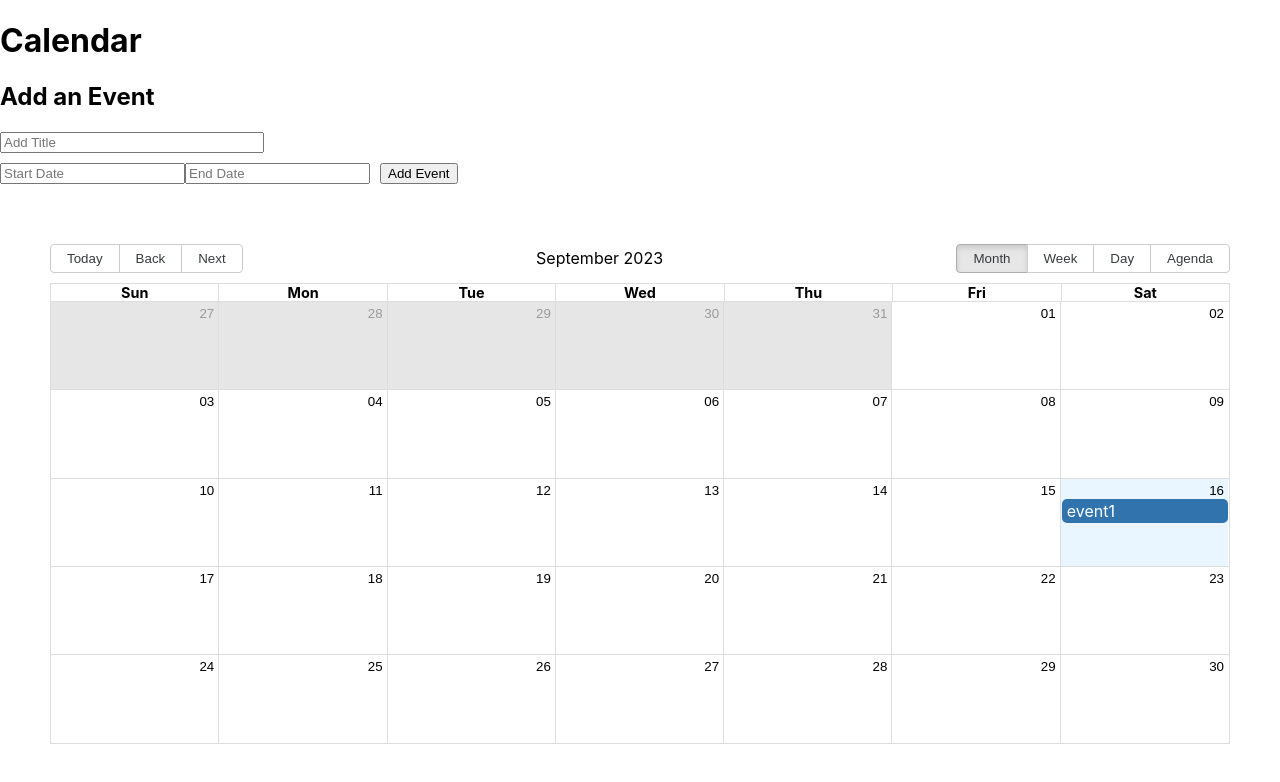
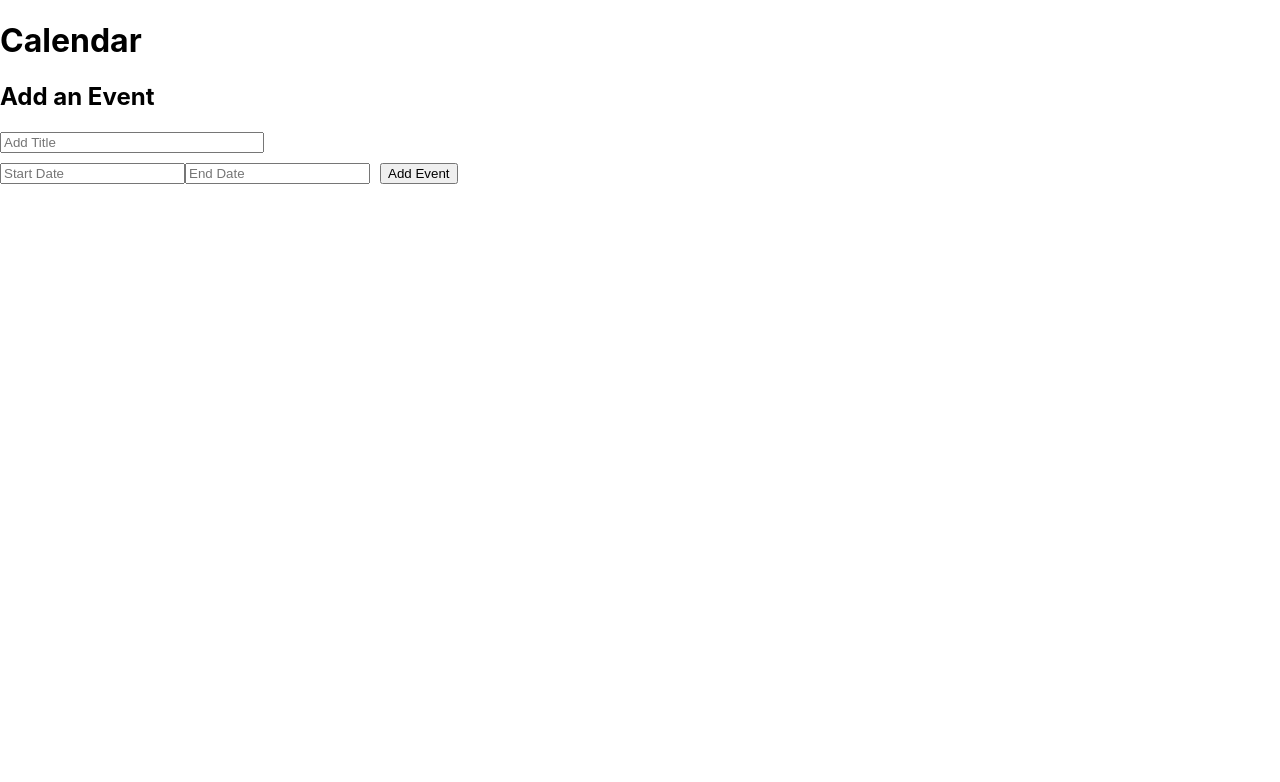
Before and after one commit to brandonfamiano/brainstation-calandar-api, a React (Create React App) app: page / in a window 1280 px wide. Shown: the top 782 px of the page. Built offline with nearby package versions, Linux system fonts and the light colour scheme; no server answers.

Commit message:
added styles.scss

```diff
--- a/package.json
+++ b/package.json
@@ -9,9 +9,11 @@
     "axios": "^1.5.0",
     "date-fns": "^2.30.0",
     "react": "^18.2.0",
+    "react-big-calendar": "^1.8.2",
     "react-datepicker": "^4.18.0",
     "react-dom": "^18.2.0",
     "react-scripts": "5.0.1",
+    "sass": "^1.67.0",
     "web-vitals": "^2.1.4"
   },
   "scripts": {
--- a/src/App.js
+++ b/src/App.js
@@ -9,6 +9,7 @@ import 'react-big-calendar/lib/css/react-big-calendar.css'
 import DatePicker from 'react-datepicker';
 import "react-datepicker/dist/react-datepicker.css";
 import axios from 'axios';
+import './styles/styles.scss'
 const locales ={
   'en-US': require('date-fns/locale/en-US')
 }
@@ -21,10 +22,9 @@ const localizer = dateFnsLocalizer({
   getDay,
   locales
 })
-
 const events =[
   {
-    title: "event1",
+    title: "Pair Programming",
     allday: true,
     start: new Date(2023,8, 16),
     end: new Date(2023,8  , 16)
@@ -60,7 +60,9 @@ function App() {
   function handleAddEvent(){
     setAllEvents([...allEvents, newEvent])
   }
+
   return (
+
     <div className="body">
       <h1>Calendar</h1>
       <h2>Add an Event</h2>
@@ -73,7 +75,8 @@ function App() {
       <DatePicker placeholderText='End Date'
       selected ={newEvent.end} onChange={(end)=> setNewEvent({...newEvent, end})}/>
       <button style = {{margin:'10px'}} onClick={handleAddEvent}>Add Event</button>
-      <Calendar localizer={localizer} events={[...allEvents,...holidays]} startAccessor="start" endAccessor="end" style = {{height:500, margin: "50px"}}></Calendar>
+      <Calendar localizer={localizer} events={[allEvents,...holidays]} startAccessor="start" endAccessor="end" className ="calendar" style = {{height:500, margin: "50px"}}></Calendar>
+
     </div>
   );
 }
--- /dev/null
+++ b/src/styles/styles.scss
@@ -0,0 +1,3 @@
+.rbc-calendar{
+    display:none
+}
```
Also changed, not shown: src/components/main.js (deleted), 1 other file (tests, documents, lock files or other folders).
